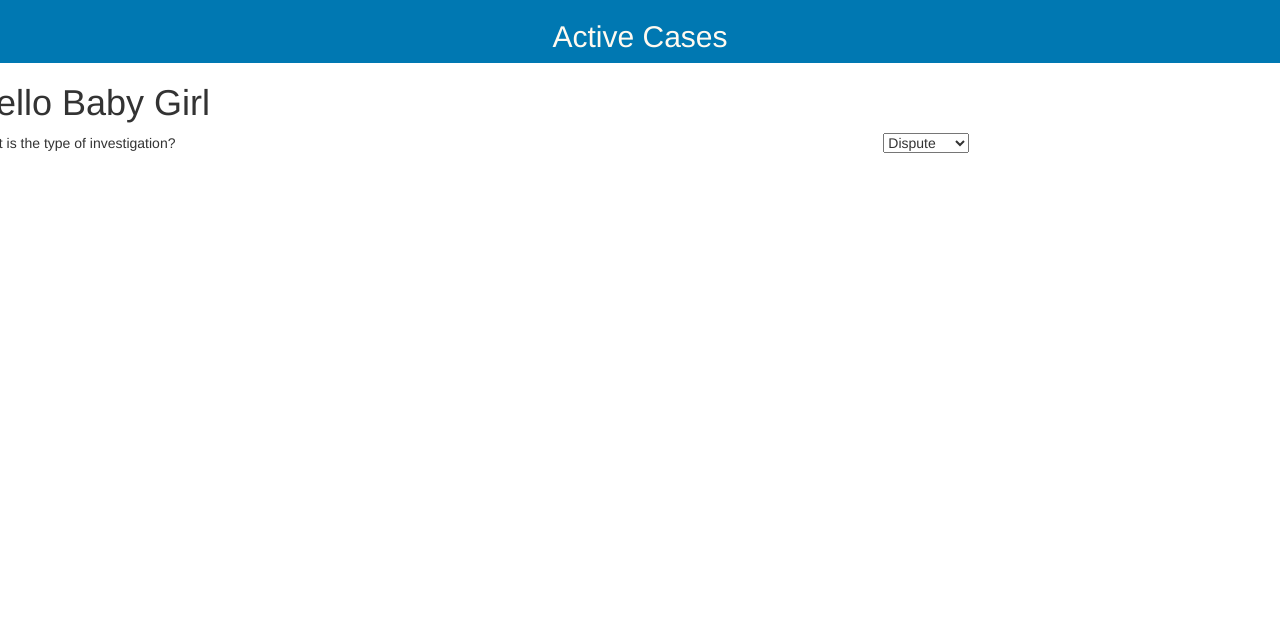
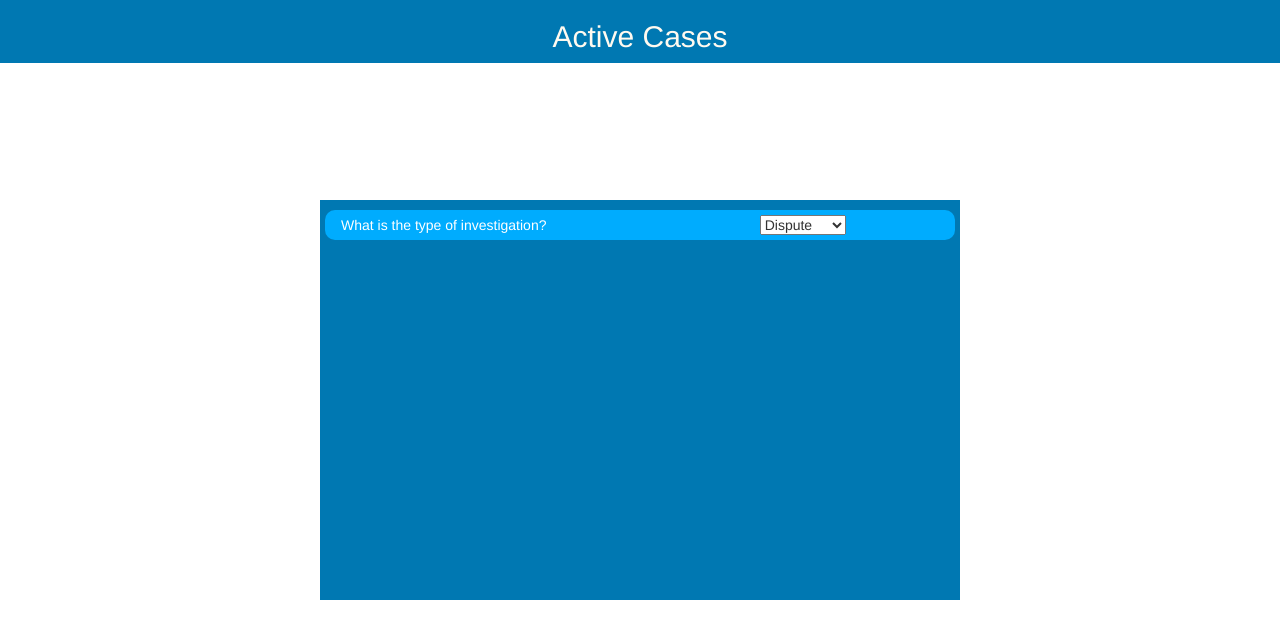
Before and after one commit to jcsmileyjr/active-cases, a React (Create React App) app: page / in a window 1280 px wide. Shown: the top 638 px of the page. Built offline with nearby package versions, Linux system fonts and the light colour scheme.

Commit message:
build basic select component for new case whiz
- New SelectCase component
- CSS for the new component
- install inside new create case whiz

```diff
--- a/src/App.css
+++ b/src/App.css
@@ -35,3 +35,12 @@
   	margin: 5px 5px 5px 5px;
 	padding: 1px 1px 1px 1px;
 }
+
+.newCaseForm {
+	margin: auto;
+    position: absolute;
+    top:0; left:0; bottom:0; right:0;
+    width: 50%;
+    height: 50%;
+	background-color: #0078B2;
+}
--- a/src/App.js
+++ b/src/App.js
@@ -61,17 +61,13 @@ class NewCase extends Component{
 
   render(){
 	return(
-	  <div className="row">
-		<h1>Hello Baby Girl</h1>
+	  <div className="row newCaseForm">
 		<SelectCase Question="What is the type of investigation?" selection={this.displayCaseTypes()} />
 	  </div>
 	);
   }
 }
 
-function Testing(){
-    return <p>Testing</p>;
-}
 
 class App extends Component {
   constructor(props){
--- /dev/null
+++ b/src/Components/SelectCase/selectCase.css
@@ -0,0 +1,10 @@
+.selectContainer {
+	background-color: #00ACFE;
+  	border-radius: 10px;
+  	margin: 10px 5px 10px 5px;
+	padding: 5px 1px 5px 1px;
+}
+
+.textColor {
+	color: white;
+}
--- a/src/Components/SelectCase/selectCase.js
+++ b/src/Components/SelectCase/selectCase.js
@@ -1,9 +1,10 @@
 import React from 'react';
+import './selectCase.css';
 
 function SelectCase(props){
   return(
-  	<div className="row">
-	  <div className="col-xs-8 col-sm-8 col-md-8 col-lg-8">
+  	<div className="row selectContainer">
+	  <div className="col-xs-8 col-sm-8 col-md-8 col-lg-8 textColor">
 	  {props.Question}
 	  </div>
 	  <div className="col-xs-4 col-sm-4 col-md-4 col-lg-4">
```
